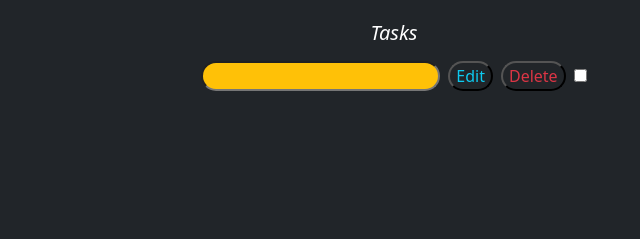
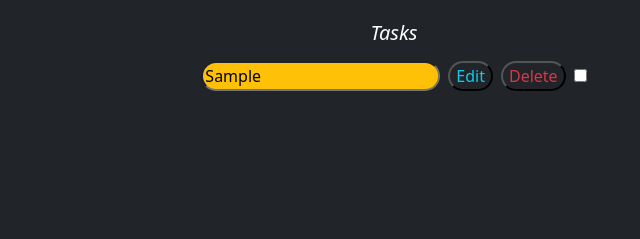
Before and after one commit to clirimaga/to-do-list, a plain HTML site: page index.html in a window 1280 px wide. Both pictures are taken after typing "Sample" into the empty fields and a click on the button "ADD". Shown: the part 137-376 px from the top of the page, 246-886 px from the left. Drawn offline with nearby package versions, Linux system fonts and the light colour scheme.

Commit message:
fixed the input text

```diff
--- a/index.html
+++ b/index.html
@@ -15,7 +15,7 @@
             <h1>To Do List 2</h1>
            </header>
            <main style="min-height: 500px; min-width: 500px" class="col-12 mt-4">
-            <input type="text" id="maintext" class="bg-warning rounded-pill" placeholder="  New Task"  />
+            <input type="text" id="maintext" class="bg-warning rounded-pill" placeholder="  New Task" value=""  />
             <span>
                 <button class="bg-success text-white rounded-pill" id="addbtn">ADD</button>
             </span>
--- a/script.js
+++ b/script.js
@@ -1,7 +1,7 @@
 const addBtn = document.querySelector('#addbtn');
 const tasks = document.querySelector('#tasks');
 const text = document.querySelector('#text');
-const mainText = document.querySelector('#mainText');
+const mainText = document.querySelector('#maintext');
 
 
 const createList = () => {
@@ -18,17 +18,19 @@ const createList = () => {
     input1.setAttribute('id', 'text');
     input1.setAttribute('type','text');
     input1.setAttribute('readonly','readonly');
+    input1.value = mainText.value;
 
     content.appendChild(input1);
 
 
     const actions = document.createElement('div');
+    tasksContainer.appendChild(actions);
 
     const btnEdit = document.createElement('button');
     btnEdit.classList.add("bg-dark", "text-info" ,"rounded-pill", "ms-2","me-2");
     btnEdit.setAttribute('id', 'edit');
     btnEdit.innerHTML= 'Edit';
-
+    actions.appendChild(btnEdit);
 
     const btnDelete = document.createElement('button');
     btnDelete.classList.add("bg-dark", "text-danger" ,"rounded-pill");
@@ -36,16 +38,15 @@ const createList = () => {
     btnDelete.innerHTML= 'Delete';
     btnDelete.addEventListener('click', () => tasksContainer.remove());
 
+    actions.appendChild(btnDelete);
 
-    tasksContainer.appendChild(actions);
 
     const checkbox = document.createElement('input');
     checkbox.setAttribute('type','checkbox');
     checkbox.classList.add('ms-2');
 
-    actions.appendChild(btnEdit);
-    actions.appendChild(btnDelete);
     actions.appendChild(checkbox);
 };
+// John was here
 
 addBtn.addEventListener('click', createList);
```
